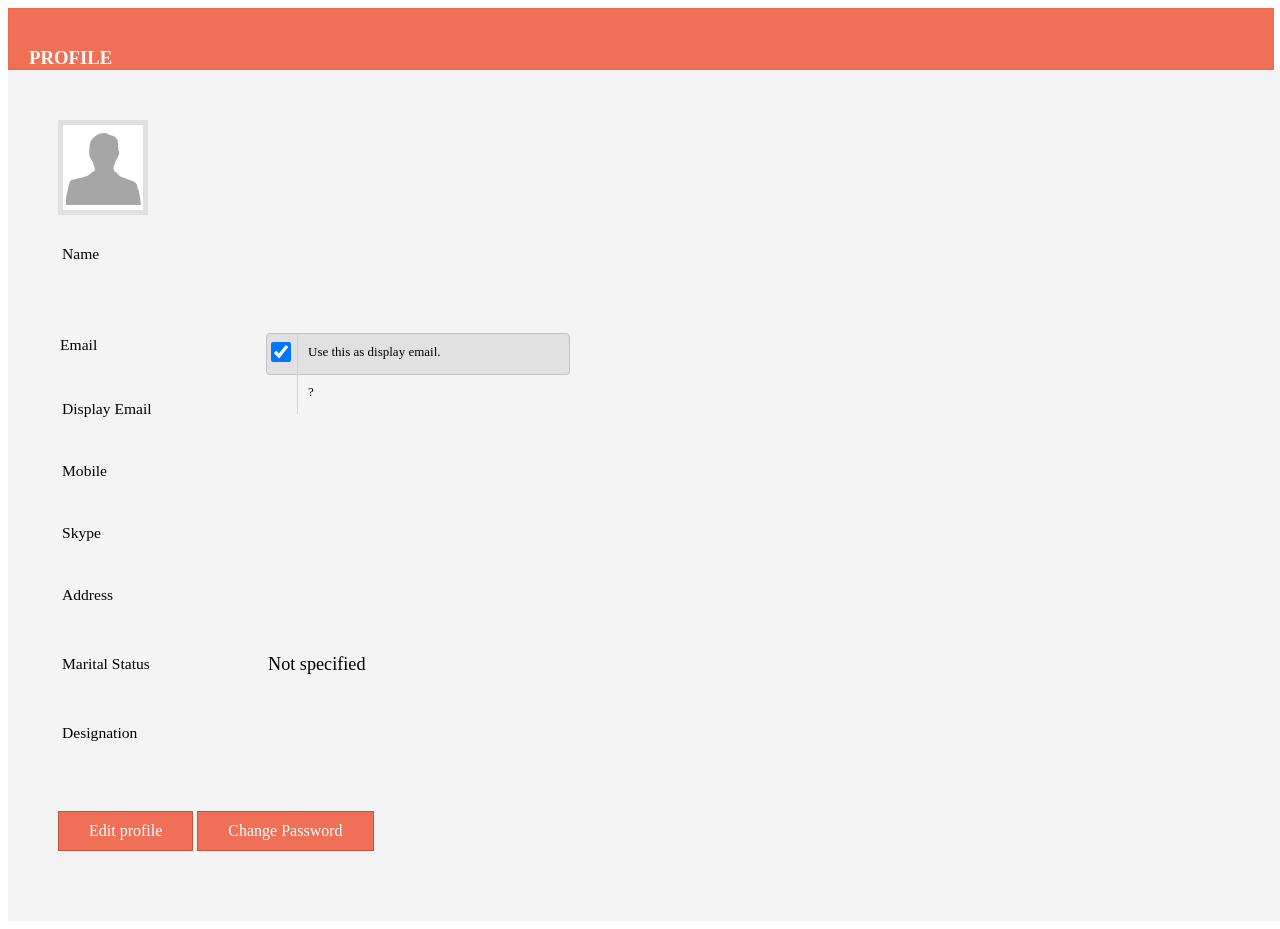
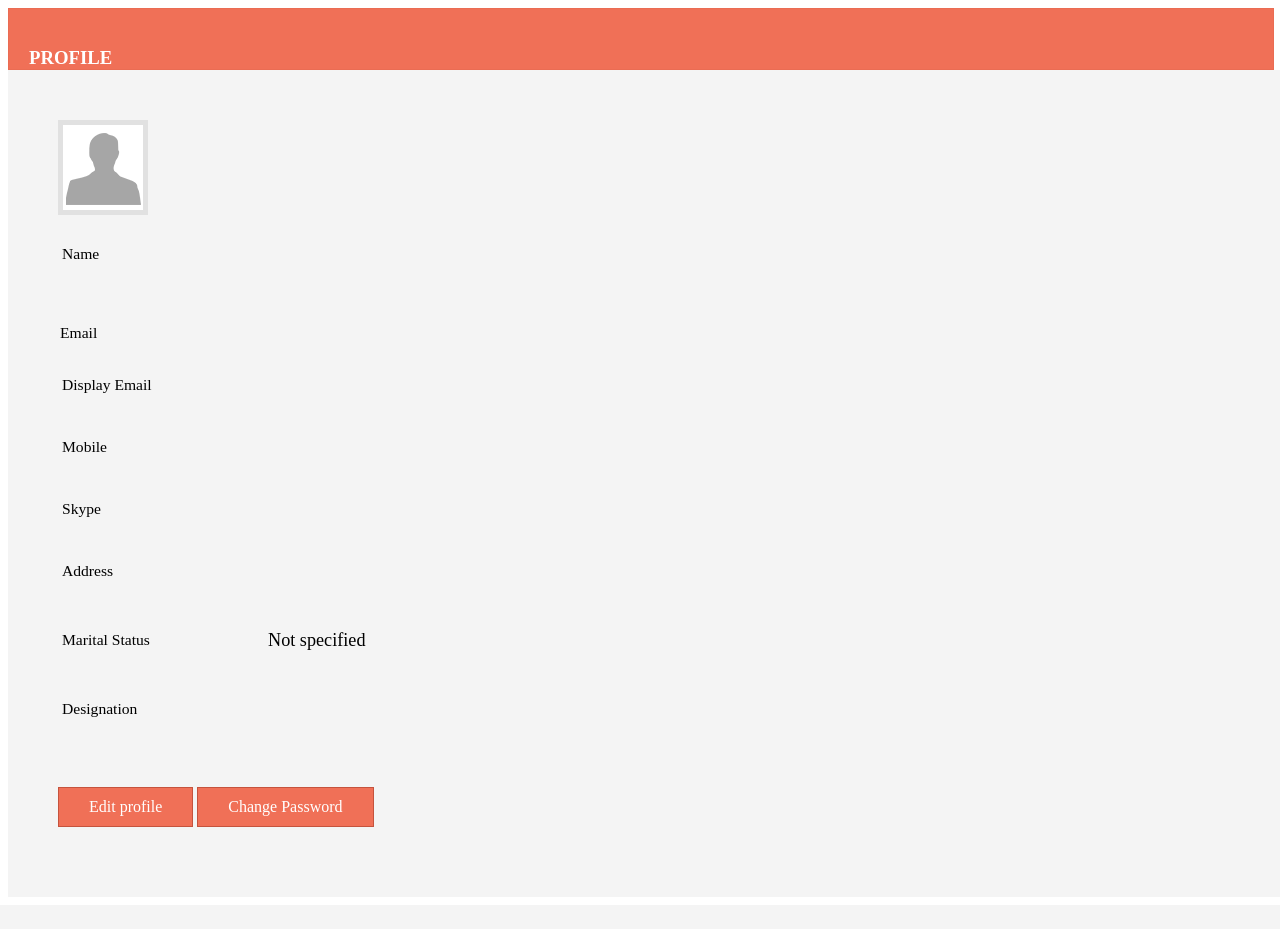
Before and after one commit to jrkphani/resume, a CodeIgniter app: the page made by application/views/profile.php in a window 1280 px wide; the page is wider, and only the part inside the window is pictured. After the commit the page ends 827 px from the top of that part, so only its background shows below. Run offline with CodeIgniter, Linux system fonts and the light colour scheme; data that the repository does not hold is empty; some libraries are stand-ins or nearby versions.

Commit message:
display email will be show in edit mode only

```diff
--- a/application/views/profile.php
+++ b/application/views/profile.php
@@ -62,9 +62,9 @@
             <tr class="pr_email">
                 <td class="pr_left">Email</td>
                 <td><?php echo $email; ?>
-                    <span class="pr-edit mail_toggle">
+                    <span class="pr-edit mail_toggle" style="display:none">
                         <input type="checkbox" name="email_toggle" id="email_toggle" style="display:inherit;" value="1" <?php if($email==$secondary_email) echo 'checked=checked'; ?> />
-                        <span>Use this as display email.</span><span class="emailtooltip" style="display:inherit;" title="You can choose to display the email address you registered with on EZCV or you can provide an alternate email address here.">?</span>
+                        <span>Use this as display email.</span><span class="emailtooltip"  title="You can choose to display the email address you registered with on EZCV or you can provide an alternate email address here.">?</span>
                     </span>
                 </td>
 
```
